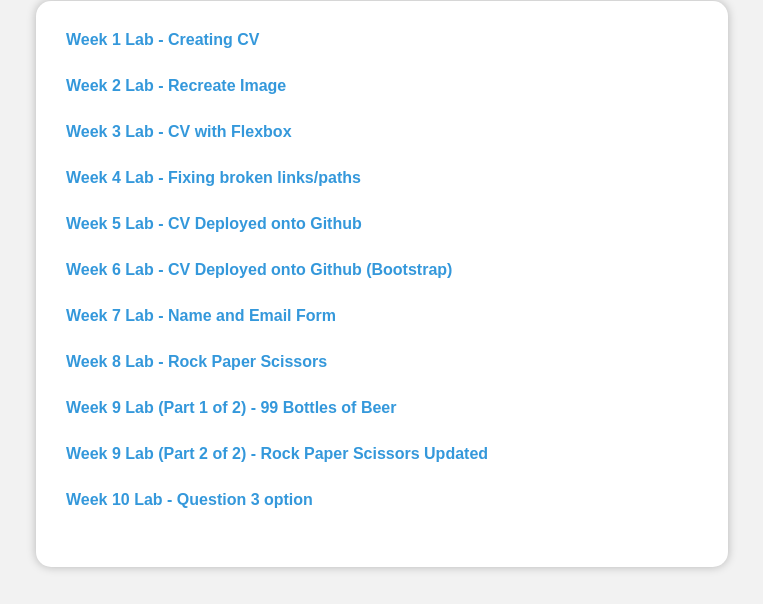
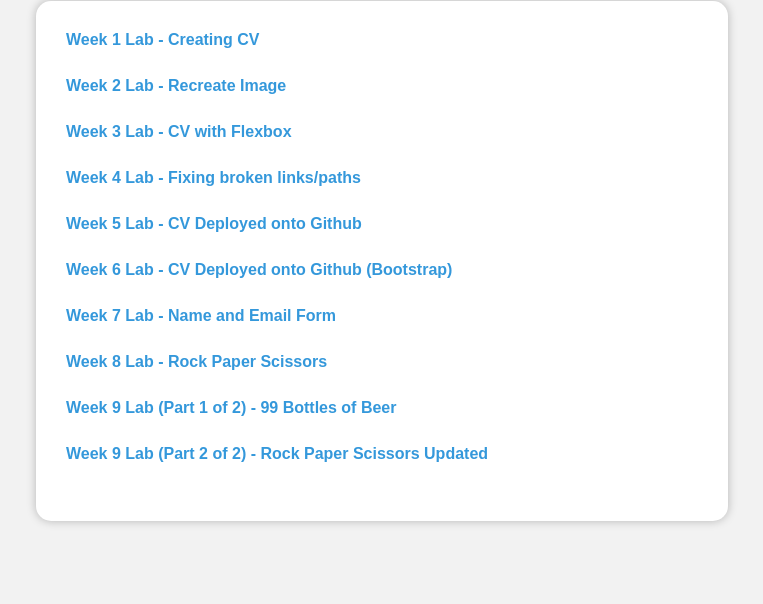
Before and after one commit to DMLFrancis/DMLFrancis.github.io, a plain HTML site: page index.html in a window 1280 px wide. Shown: the part 196-800 px from the top of the page, without its empty margins (258-1021 px from the left). Drawn offline with Linux system fonts and the light colour scheme.

Commit message:
Update index.html

```diff
--- a/index.html
+++ b/index.html
@@ -30,8 +30,7 @@
 			<br/>
 			<div class="link"><a href="Week 9/Lab - Rock Paper Scissors/index.html">Week 9 Lab (Part 2 of 2) - Rock Paper Scissors Updated</a></div>
 			<br/>
-			<div class="link"><a href="Week 10/index.html">Week 10 Lab - Question 3 option</a></div>
-			<br/>
+
 	</div>
 
 	</body>
```
